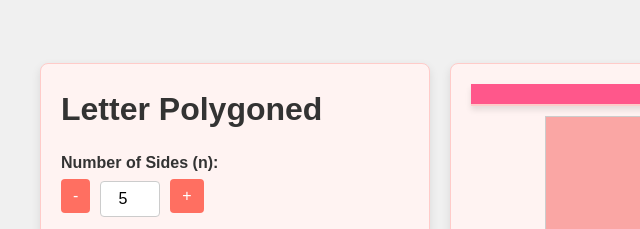
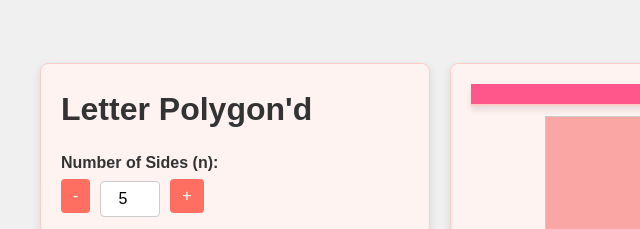
Before and after one commit to sohamkorade/letter-polygoned, a plain HTML site: page index.html in a window 1280 px wide. Shown: the top 229 px of the page, 0-640 px from the left. Drawn offline with Linux system fonts and the light colour scheme; no server answers.

Commit message:
name changed to Letter Polygon'd

```diff
--- a/index.html
+++ b/index.html
@@ -4,7 +4,7 @@
 <head>
 	<meta charset="UTF-8">
 	<meta name="viewport" content="width=device-width, initial-scale=1.0">
-	<title>Letter Polygoned</title>
+	<title>Letter Polygon'd</title>
 	<link rel="stylesheet" href="styles.css">
 </head>
 
@@ -21,7 +21,7 @@
 <body>
 	<div class="container">
 		<div class="controls">
-			<h1>Letter Polygoned</h1>
+			<h1>Letter Polygon'd</h1>
 
 			<div class="control-group">
 				<label for="n">Number of Sides (n):</label>
```
